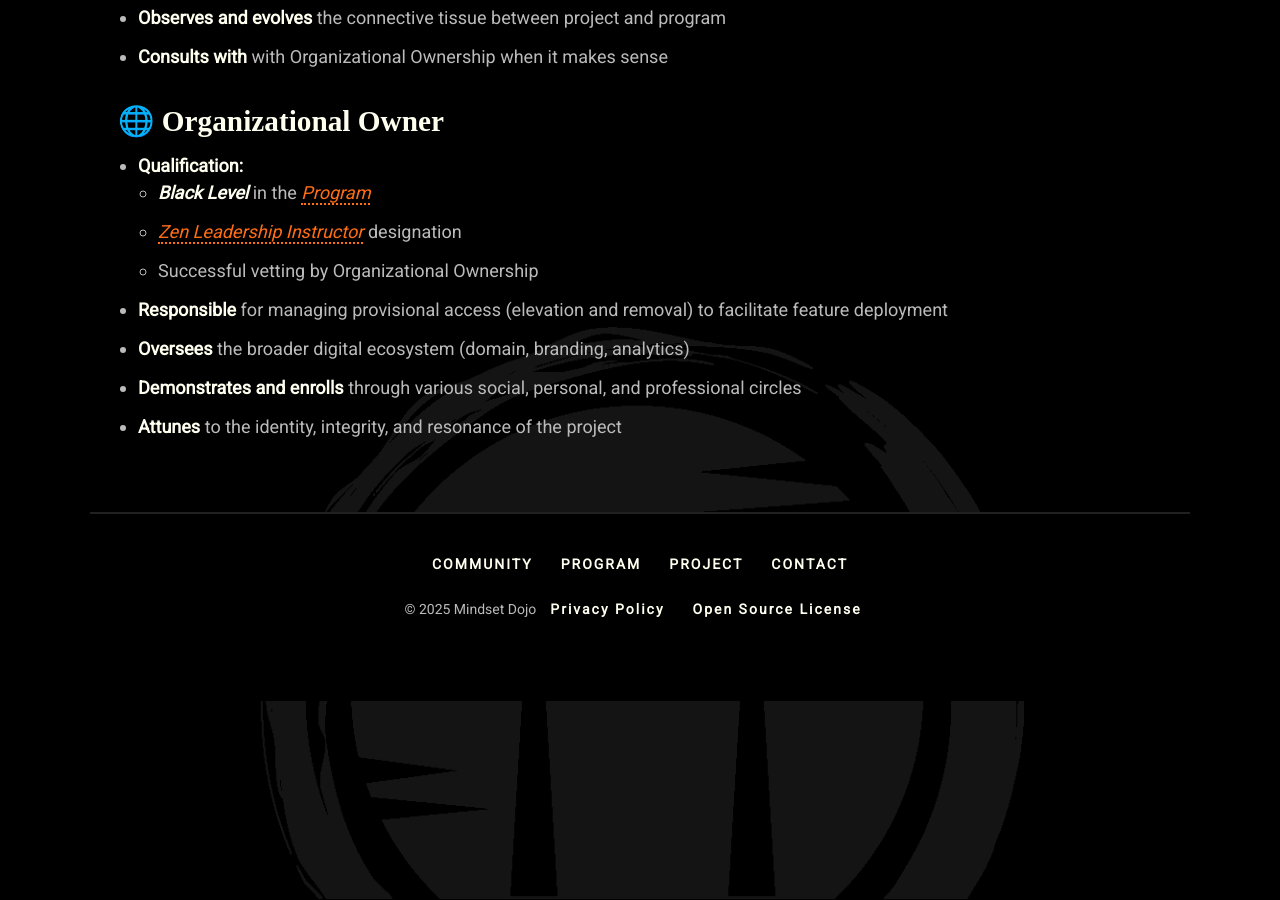
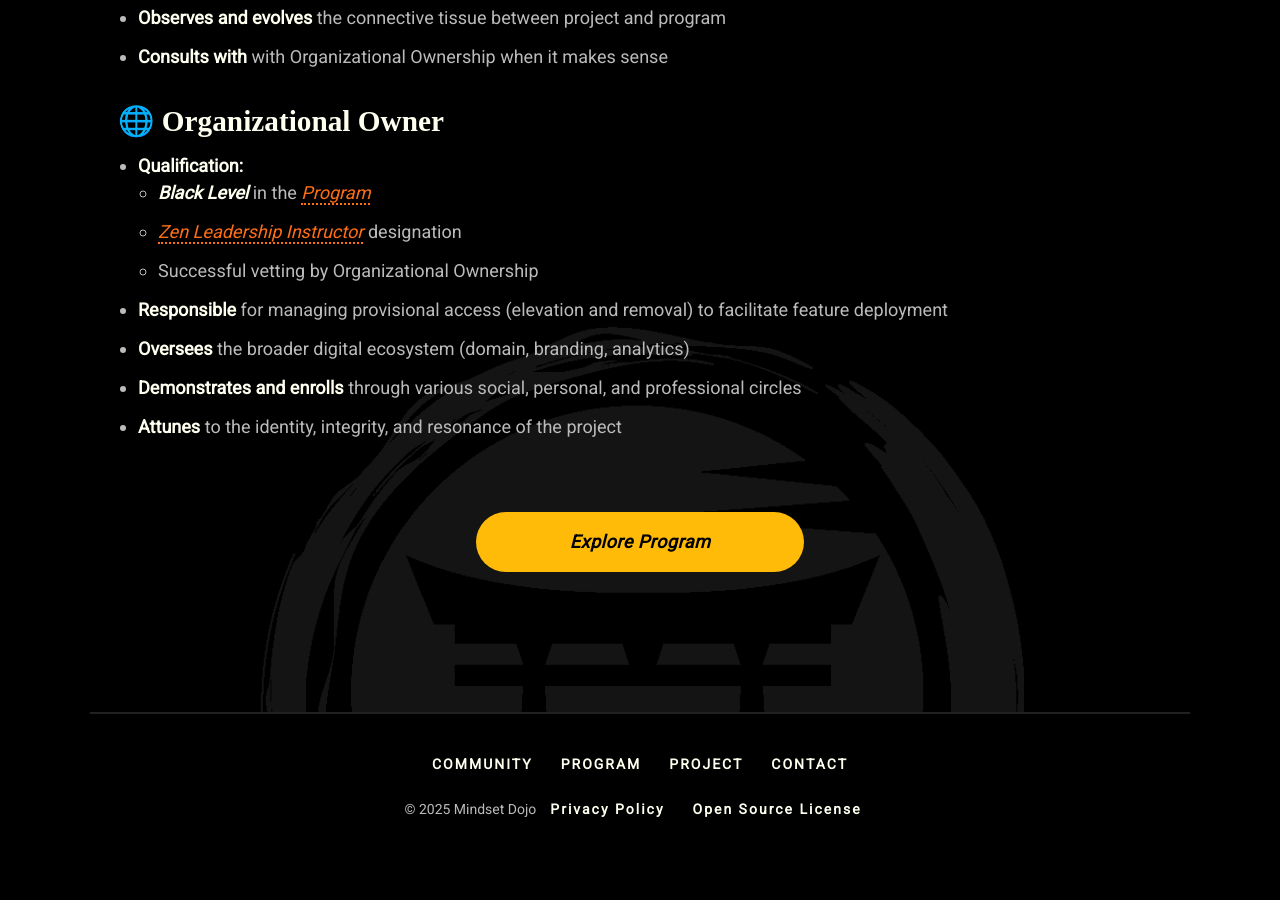
Before and after one commit to mindset-dojo/mindset-dojo.github.io, a Jekyll site: the page built from project.md, in a window 1280 px wide and 900 px high, scrolled down 2570 px. Built offline with Jekyll 4.4.1, drawn with Linux system fonts in a browser that asks for light colours; some web fonts are replaced.

Commit message:
feat(project): copy and paste explore program button from community/index page.

```diff
--- a/project.md
+++ b/project.md
@@ -90,3 +90,7 @@
 * **Oversees** the broader digital ecosystem (domain, branding, analytics)
 * **Demonstrates and enrolls** through various social, personal, and professional circles
 * **Attunes** to the identity, integrity, and resonance of the project
+
+<div class="md-cta-group">
+    <a href="{{ '/program' | relative_url }}">Explore Program</a>
+</div>
```
